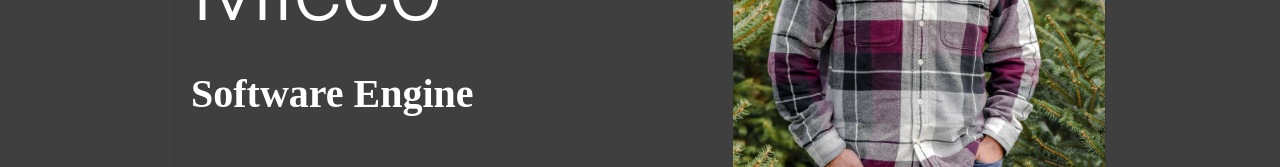
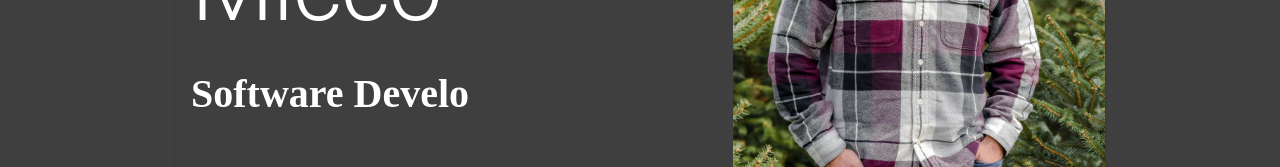
Before and after one commit to Ajmicco18/personalWebsite, a React (Create React App) app: page / in a window 1280 px wide. Shown: the part 404-571 px from the top of the page. Built offline with nearby package versions, Linux system fonts and the light colour scheme.

Commit message:
updated typewriter component

```diff
--- a/src/components/Typewriter.jsx
+++ b/src/components/Typewriter.jsx
@@ -1,5 +1,5 @@
 import React, { useEffect, useState } from "react"
-const words = ["Student", "Software Engineer", "Coach"]
+const words = ["Student", "Software Developer"]
 
 export default function Typewriter() {
 
```
